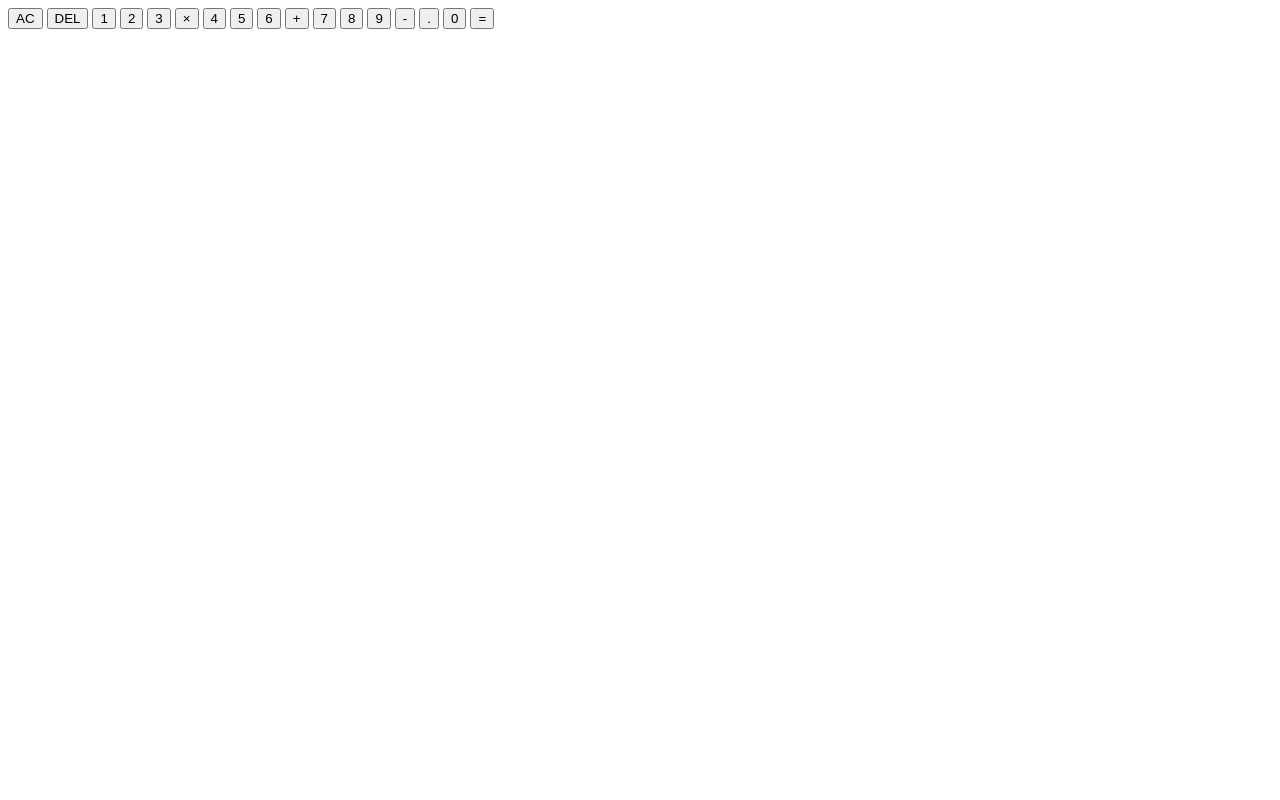
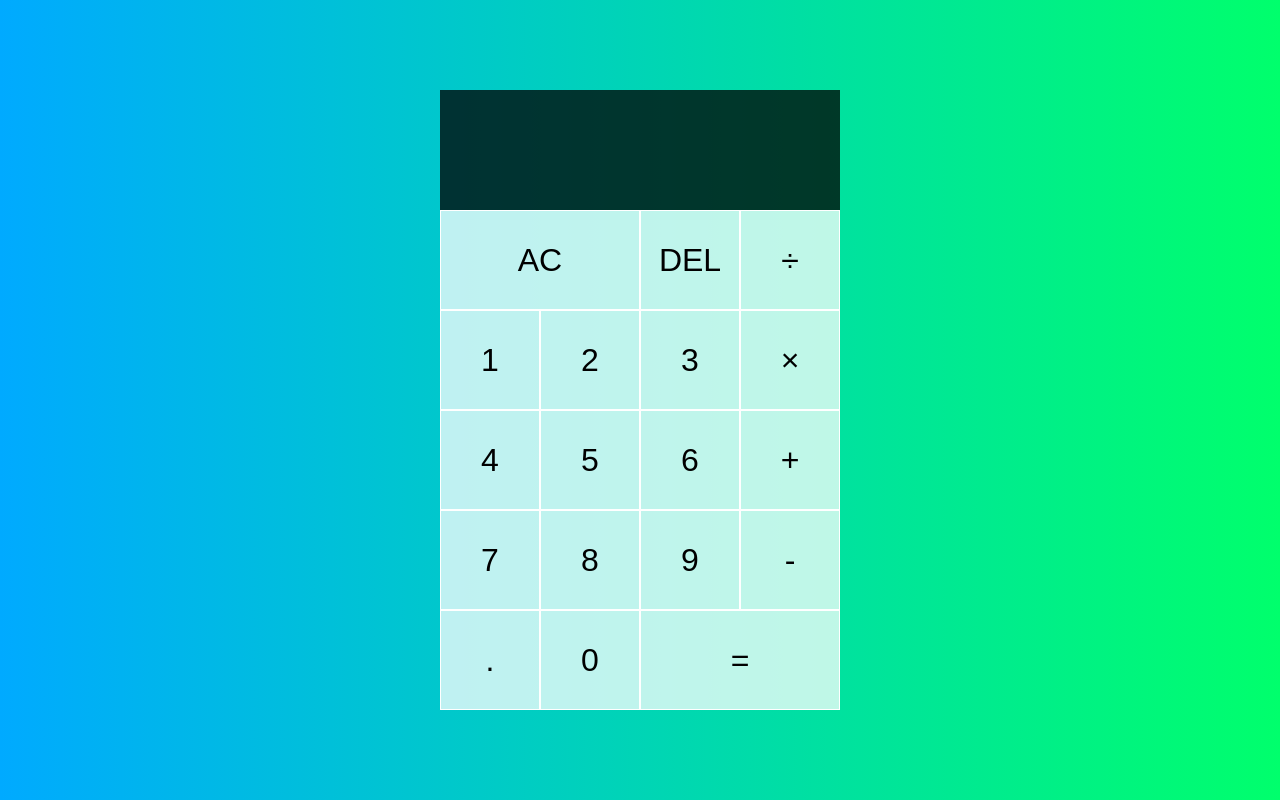
Before and after one commit to rayancheema/Javascript-Calculator, a plain HTML site: page index.html in a window 1280 px wide. Drawn offline with Linux system fonts and the light colour scheme.

Commit message:
setting up the css for that

```diff
--- a/index.html
+++ b/index.html
@@ -16,6 +16,7 @@
         </div>
         <button class="span-two">AC</button>
         <button>DEL</button>
+        <button>÷</button>
         <button>1</button>
         <button>2</button>
         <button>3</button>
--- a/style.css
+++ b/style.css
@@ -0,0 +1,38 @@
+*, *::before, *::after{
+    box-sizing: border-box;
+    font-family: Gotham Rounded, sans-serif;
+    font-weight: normal;
+}
+body{
+    padding: 0;
+    margin: 0;
+    background: linear-gradient(to right,#00AAFF,#00FF6C);
+}
+.calculator-grid{
+    display: grid;
+    justify-content: center;
+    align-content: center;
+    min-height: 100vh;
+    grid-template-columns: repeat(4,100px);
+    grid-template-rows: minmax(120px,auto) repeat(5,100px);
+}
+.calculator-grid > button {
+    cursor: pointer;
+    font-size: 2rem;
+    border: solid 1px white;
+    outline: none;
+    background-color: rgba(255,255,255,.75);
+}
+.calculator-grid > button:hover {
+    background-color: rgba(255, 255, 255, .9);
+}
+.span-two{
+    grid-column: span 2;
+}
+.output{
+    grid-column: 1/-1;
+    background-color: rgba(0,0,0,.75);
+    display: flex;
+    align-items: flex-end;
+    justify-content: space-between;
+}
```
